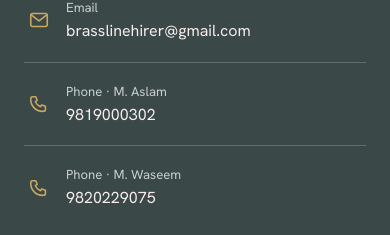
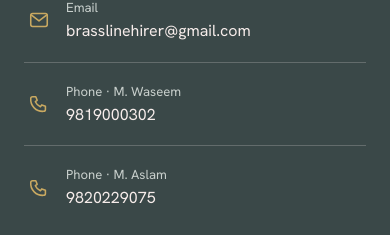
Before and after one commit to Code4Bharat1/blh-qr, a Next.js app: page / in a window 390 px wide. Shown: the part 1535-1770 px from the top of the page. Built offline with nearby package versions, Linux system fonts and the light colour scheme.

Commit message:
fix: swap phone contact names for M. Aslam and M. Waseem

```diff
--- a/app/page.js
+++ b/app/page.js
@@ -154,7 +154,7 @@ export default function Home() {
             <a className="row" href="tel:+919819000302">
               <PhoneIcon />
               <span className="row-text">
-                <span className="row-label">Phone · M. Aslam</span>
+                <span className="row-label">Phone · M. Waseem</span>
                 <span className="row-main">9819000302</span>
               </span>
             </a>
@@ -163,7 +163,7 @@ export default function Home() {
             <a className="row" href="tel:+919820229075">
               <PhoneIcon />
               <span className="row-text">
-                <span className="row-label">Phone · M. Waseem</span>
+                <span className="row-label">Phone · M. Aslam</span>
                 <span className="row-main">9820229075</span>
               </span>
             </a>
```
